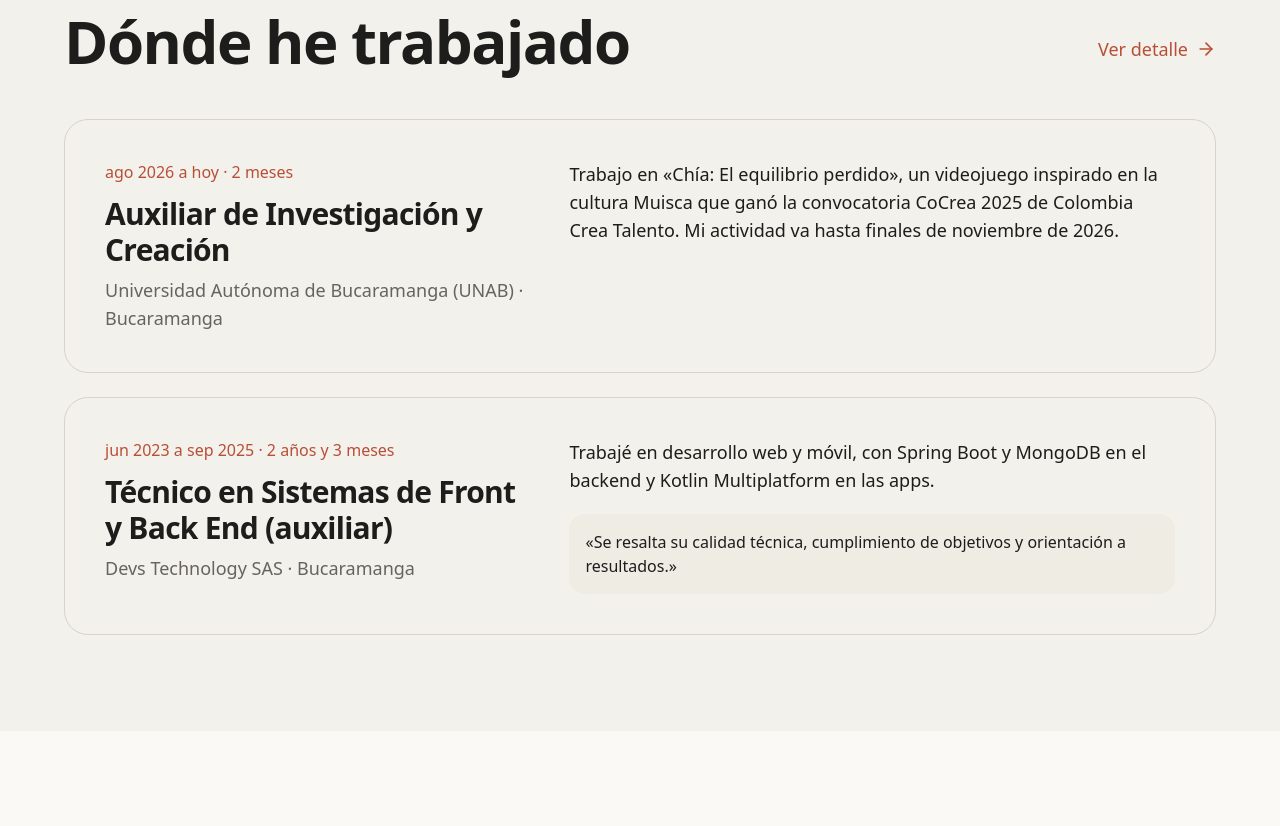
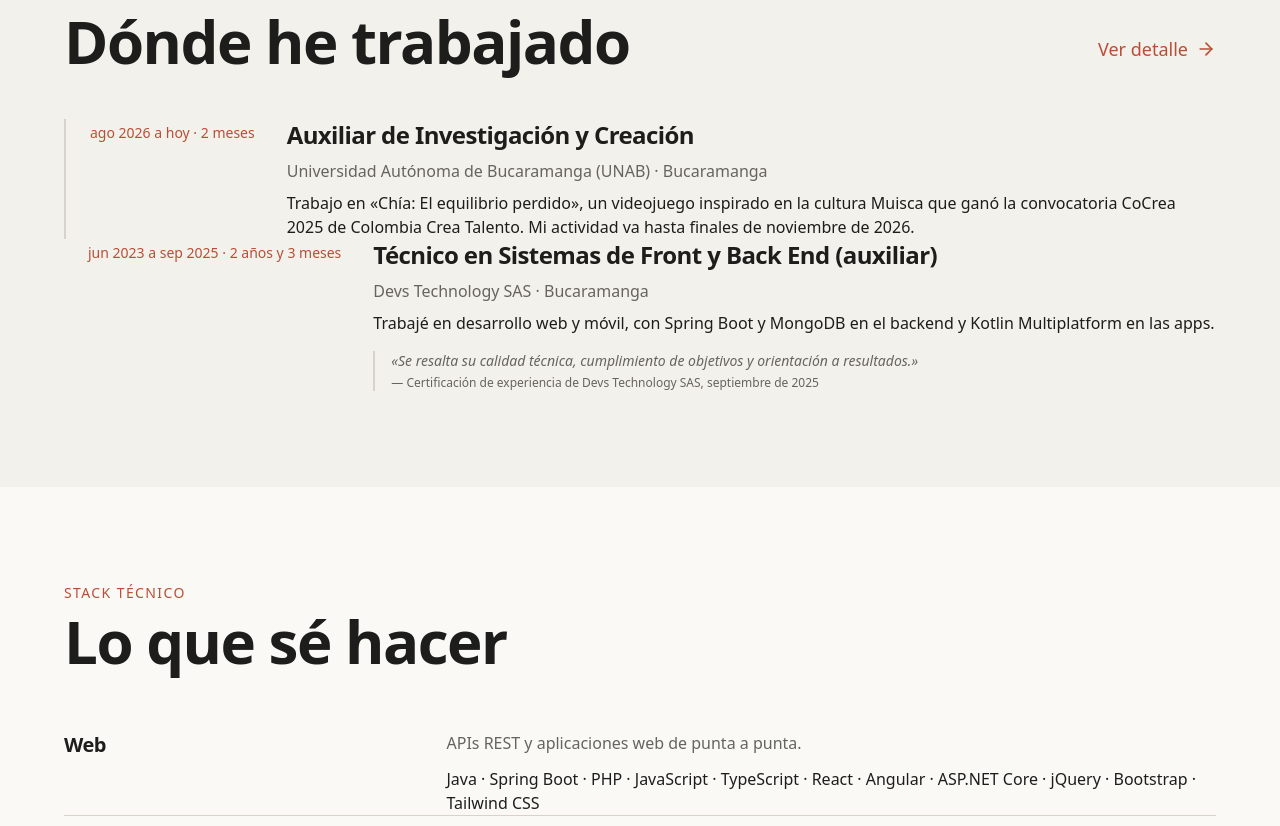
Before and after one commit to bleon133/Portafolio-Brayan-04-10-2026, a React (Vite) app: page / in a window 1280 px wide. Shown: the part 2441-3267 px from the top of the page. Built offline with nearby package versions, Linux system fonts and the light colour scheme.

Commit message:
style: redesign Home experience preview

```diff
--- a/src/features/experience/ExperiencePreview.tsx
+++ b/src/features/experience/ExperiencePreview.tsx
@@ -1,48 +1,53 @@
 import { Container } from '@/components/layout/Container'
 import { Section } from '@/components/layout/Section'
-import { Reveal } from '@/components/ui/Reveal'
 import { SectionHeading } from '@/components/ui/SectionHeading'
 import { experiences } from '@/data/experience'
 import { formatPeriod, sortByDateDesc } from '@/lib/collections'
 
-/** Resumen para la Home: cada experiencia con sus primeras funciones. */
+/** Resumen compacto para la Home: cronología editorial sin tarjetas. */
 export function ExperiencePreview() {
   const items = sortByDateDesc(experiences, (item) => item.start)
 
   return (
     <Section id="experiencia" titleId="titulo-experiencia">
       <Container>
-        <Reveal>
         <SectionHeading
           id="titulo-experiencia"
           eyebrow="Experiencia"
           title="Dónde he trabajado"
           action={{ label: 'Ver detalle', to: '/experiencia' }}
         />
-        </Reveal>
-        <ul className="space-y-6">
-          {items.map((item, index) => (
-            <li key={item.id}>
-              <Reveal delay={index * 0.1}>
-                <article className="grid gap-8 rounded-3xl border border-border p-8 sm:p-10 lg:grid-cols-[1fr_1.4fr]">
-                  <div>
-                    <p className="text-base font-medium text-accent-soft">{formatPeriod(item.start, item.end)}</p>
-                    <h3 className="mt-3 text-2xl font-semibold sm:text-3xl">{item.role}</h3>
-                    <p className="mt-2 text-lg text-muted">
+        <ol className="relative mt-8">
+          {items.map((item) => (
+            <li
+              key={item.id}
+              className="relative flex flex-col gap-2 border-l-2 border-border pl-6 last:border-l-0 sm:flex-row sm:gap-8 sm:items-start"
+            >
+              {/* Date / meta — top-left on desktop, stacked above on mobile */}
+              <time
+                className="shrink-0 text-sm font-medium text-accent-soft sm:pt-1"
+                dateTime={item.start}
+              >
+                {formatPeriod(item.start, item.end)}
+              </time>
+
+              {/* Role, company, location, summary */}
+              <div className="flex flex-col gap-2">
+                <h3 className="text-xl font-semibold sm:text-2xl">{item.role}</h3>
+                <p className="text-base text-muted">
                   {item.company} · {item.location}
                 </p>
-                  </div>
-                  <div>
-                    <p className="text-lg">{item.summary}</p>
+                <p className="text-base">{item.summary}</p>
                 {item.reference && (
-                      <p className="mt-5 rounded-2xl bg-sky p-4 text-base font-medium">«{item.reference.quote}»</p>
+                  <blockquote className="mt-2 border-l-2 border-border pl-4 text-sm italic text-muted">
+                    «{item.reference.quote}»
+                    <footer className="mt-1 text-xs not-italic">— {item.reference.source}</footer>
+                  </blockquote>
                 )}
               </div>
-                </article>
-              </Reveal>
             </li>
           ))}
-        </ul>
+        </ol>
       </Container>
     </Section>
   )
```
Lines whose indentation alone changed are shown as unchanged.
